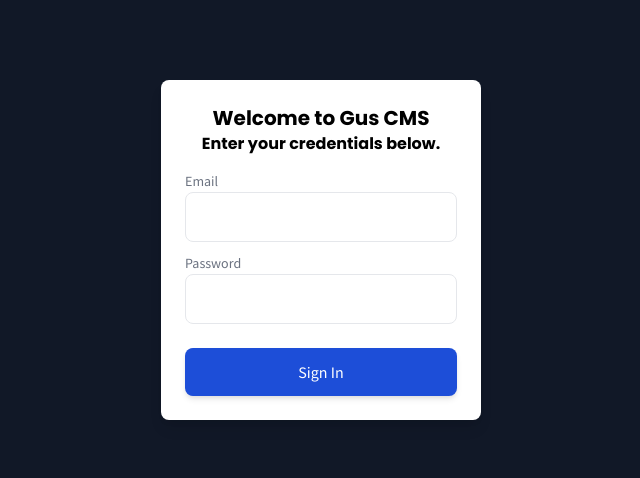
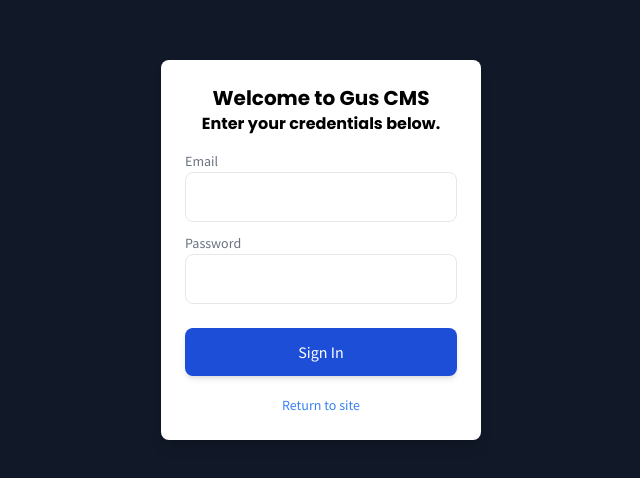
Before and after one commit to guscsales/gsales.io, a Next.js app: page /admin/login in a window 1280 px wide. Shown: the part 150-628 px from the top of the page, without its empty margins (319-959 px from the left). Built offline with nearby package versions, Linux system fonts and the light colour scheme; no server answers; sample sign-in values are in the browser's storage.

Commit message:
add return link

```diff
--- a/src/pages/admin/login.tsx
+++ b/src/pages/admin/login.tsx
@@ -1,5 +1,6 @@
 import React from 'react';
 import Head from 'next/head';
+import Link from 'next/link';
 import '@firebase/init';
 import { useForm } from 'react-hook-form';
 import { yupResolver } from '@hookform/resolvers/yup';
@@ -97,6 +98,14 @@ export default function Login() {
               <Button className="w-full" type="submit">
                 Sign In
               </Button>
+
+              <div className="text-center mt-4">
+                <Link href="/">
+                  <a className="text-sm text-blue-500 transition-colors ease-in-out hover:text-blue-400">
+                    Return to site
+                  </a>
+                </Link>
+              </div>
             </div>
           </form>
         </div>
```
